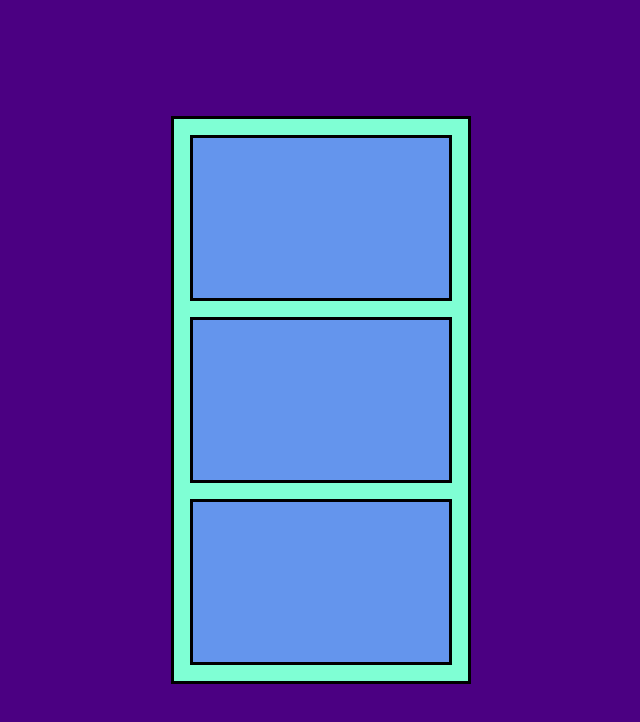
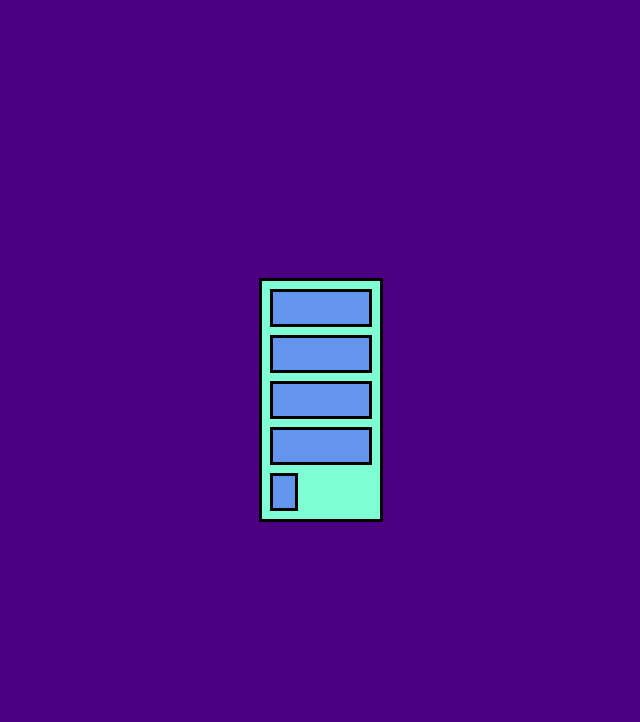
Before and after one commit to jdjuan/css-selectors, an Angular app: page / in a window 1280 px wide. Shown: the top 722 px of the page, without its empty margins (319-959 px from the left). Built offline with nearby package versions, Linux system fonts and the light colour scheme.

Commit message:
add door

```diff
--- a/src/app/app.component.css
+++ b/src/app/app.component.css
@@ -13,12 +13,16 @@ section {
 div {
   border: 3px solid black;
   background-color: aquamarine;
-  margin: 1rem;
 }
 
 div.pictures {
-  margin: 1rem;
-  width: 20vw;
-  height: 20vh;
+  margin: 0.5rem;
+  width: 6rem;
+  height: 2rem;
   background-color: cornflowerblue;
 }
+
+div#door {
+  width: 1.4rem;
+  height: 2rem;
+}
--- a/src/app/app.component.html
+++ b/src/app/app.component.html
@@ -3,5 +3,8 @@
     <div class="pictures"></div>
     <div class="pictures"></div>
     <div class="pictures"></div>
+    <div class="pictures"></div>
+    <div class="pictures"
+         id="door"></div>
   </div>
 </section>
```
